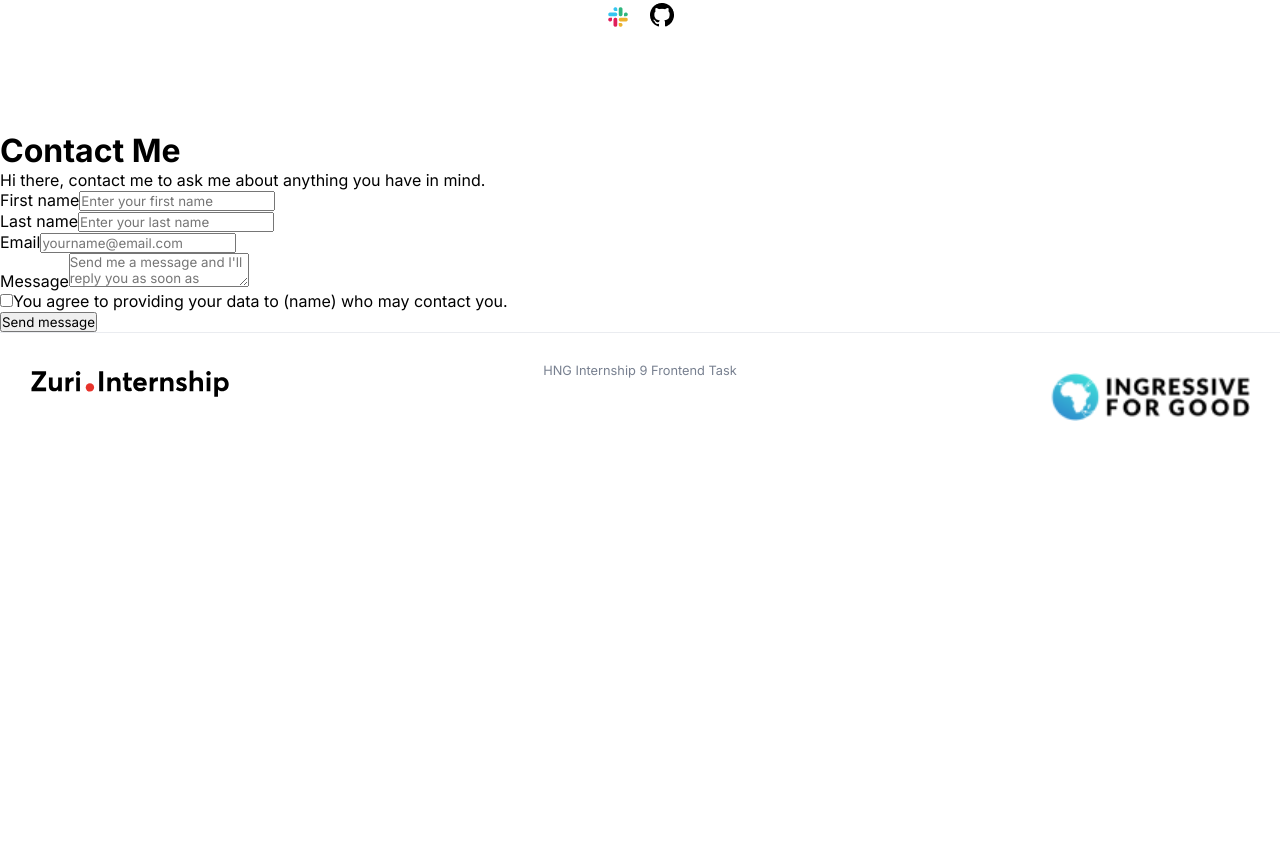
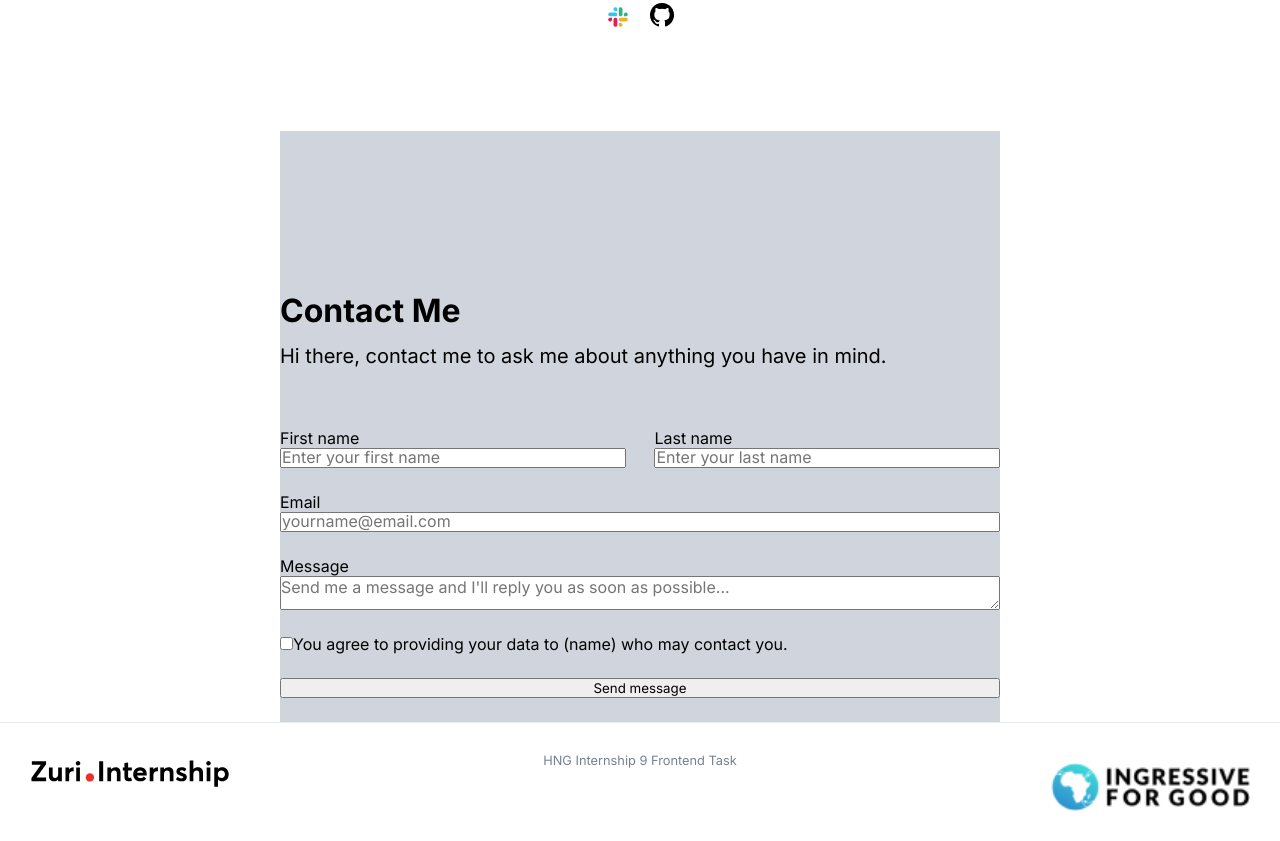
Before and after one commit to damolabolaji/HNGi9-stage01, a React (Create React App) app: page / in a window 1280 px wide. Shown: the part 760-1601 px from the top of the page. Before the commit the page ends 1211 px from the top, so only its background shows below. Built offline with nearby package versions, Linux system fonts and the light colour scheme.

Commit message:
style: completed general layout on contact form elements

```diff
--- a/src/Contact.js
+++ b/src/Contact.js
@@ -13,7 +13,7 @@ const Contact = () => {
 
 
         {/* <div id="msg"></div> */}
-        <div className="name">
+        <div id="name">
 
             <div>
                 <label for="first_name">First name</label>
@@ -28,12 +28,12 @@ const Contact = () => {
         </div>
 
 
-        <div>
+        <div className="flex-col-full">
           <label for="email">Email</label>
           <input type="text" id="email" placeholder="yourname@email.com"/>
         </div>
 
-        <div>
+        <div className="flex-col-full">
           <label for="message">Message</label>
           <textarea type="text" id="message" placeholder="Send me a message and I'll reply you as soon as possible..."/>
         </div>
--- a/src/index.css
+++ b/src/index.css
@@ -197,6 +197,67 @@
 }
 
 
+/* -------Contact Page-------- */
+
+.contactForm{
+  width: 720px;
+  margin: 0 auto;
+  padding-top: 160px;
+  background-color: #D0D5DD;
+}
+
+.contactForm h1 {
+  padding-bottom: 14px;
+}
+
+.contactForm p{
+  font-size: 20px;
+
+}
+
+#my-form {
+  margin-top: 60px;
+}
+
+#name {
+  width: 100%;
+  display: flex;
+  justify-content: space-between;
+}
+
+#name div {
+ width: 48%;
+  display: flex;
+  flex-direction: column;
+
+
+}
+
+
+
+.flex-col-full {
+  margin: 24px 0;
+  display: flex;
+  flex-direction: column;
+}
+
+::placeholder {
+  font-size: 16px;
+}
+
+
+
+#my-form button {
+  margin: 24px 0;
+  width: 100%;
+
+}
+
+
+
+/* #message, #email */
+
+
 
 
 
```
